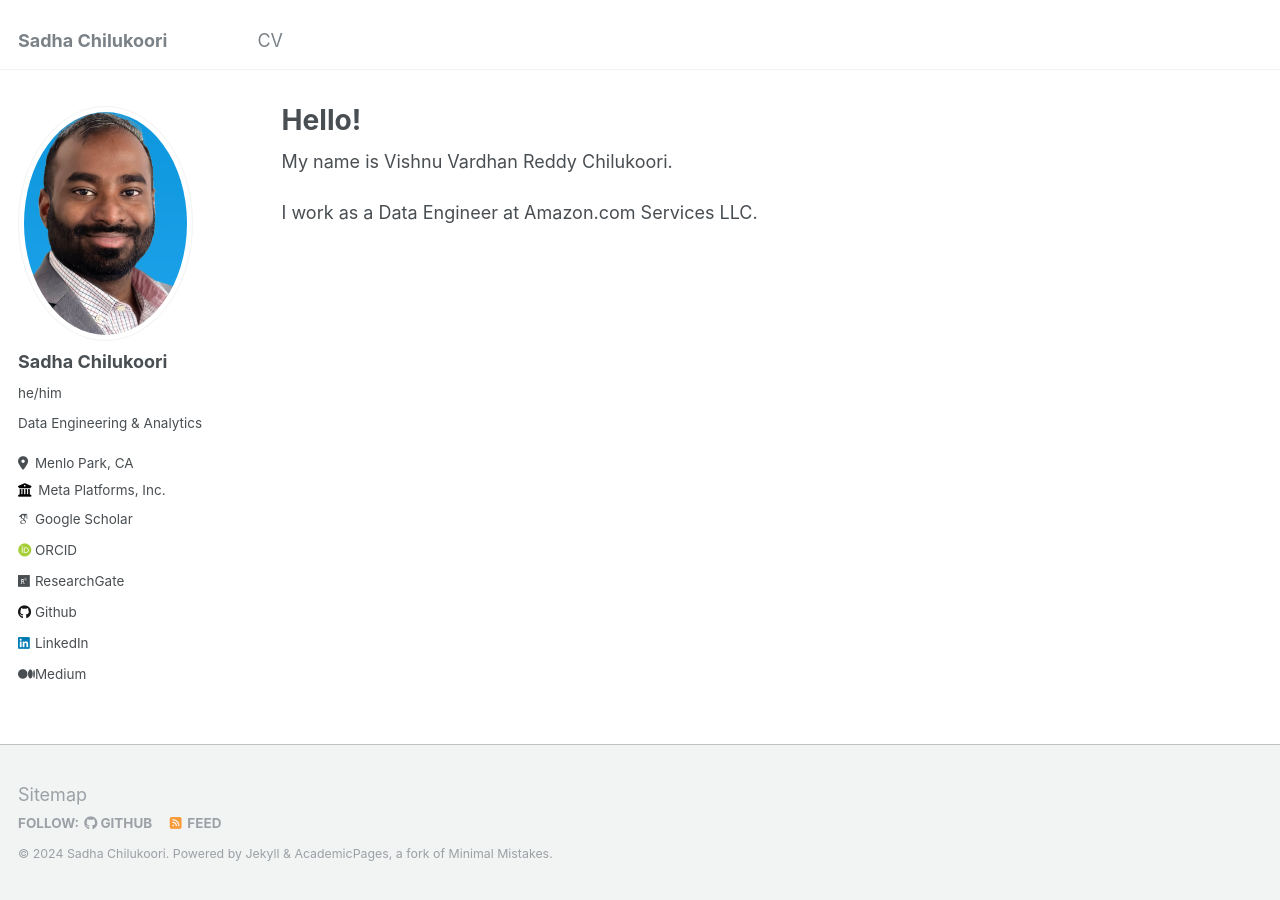
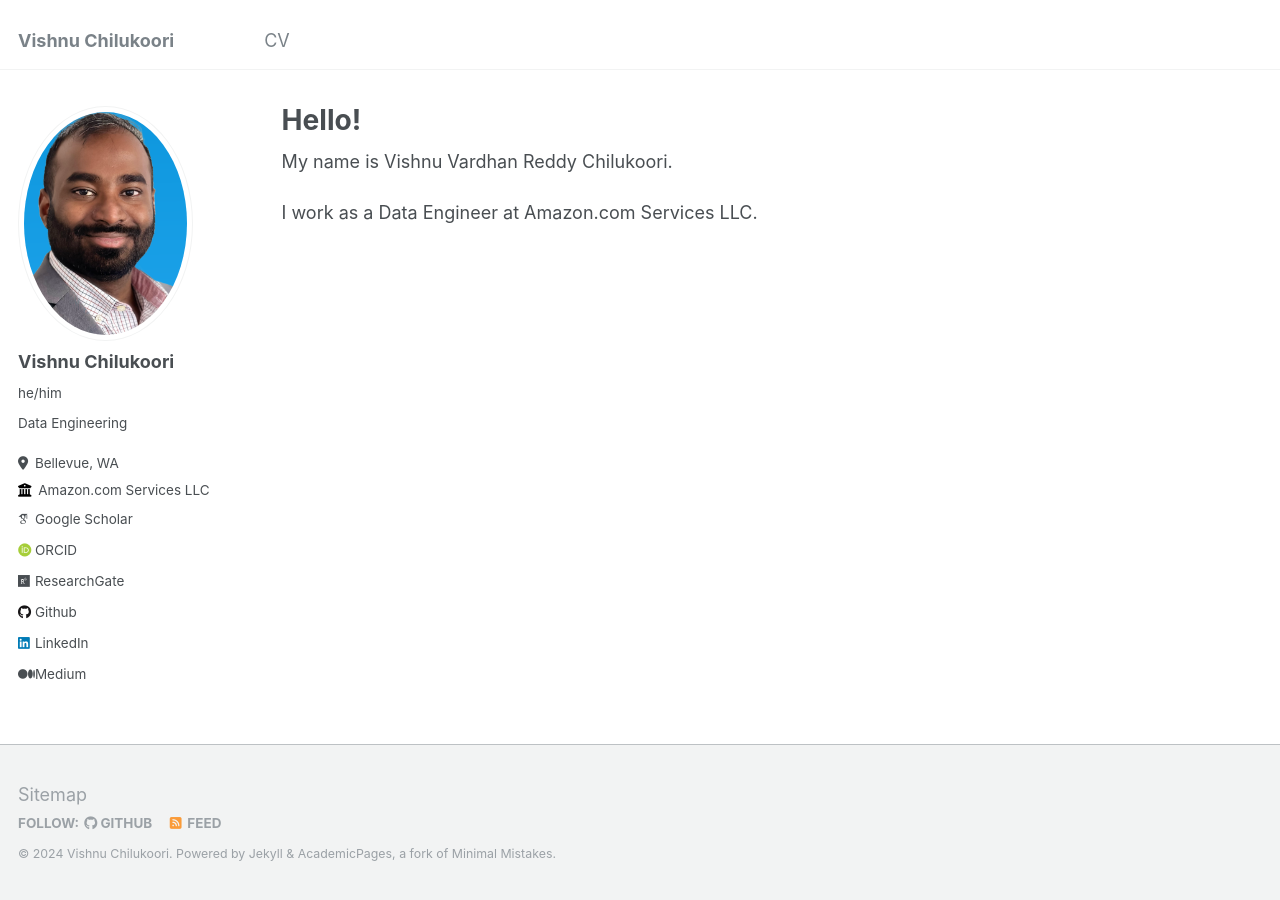
Before and after one commit to VVRChilukoori/VVRChilukoori.github.io, a Jekyll site: the page built from _pages/about.md, in a window 1280 px wide. Built offline with Jekyll 4.4.1, drawn with Linux system fonts in a browser that asks for light colours; some web fonts are replaced.

Commit message:
Updated _config.yml
Updated _config.yml

```diff
--- a/_config.yml
+++ b/_config.yml
@@ -8,13 +8,13 @@
 
 # Basic Site Settings
 locale                   : "en-US"
-title                    : "Sadha Chilukoori"
+title                    : "Vishnu Chilukoori"
 title_separator          : "-"
-name                     : &name "Sadha Chilukoori"
+name                     : &name "Vishnu Chilukoori"
 description              : &description "Data Engineer"
-url                      : https://srchilukoori.github.io # the base hostname & protocol for your site e.g. "https://mmistakes.github.io"
+url                      : https://vvrchilukoori.github.io # the base hostname & protocol for your site e.g. "https://mmistakes.github.io"
 baseurl                  : "" # the subpath of your site, e.g. "/blog"
-repository               : "srchilukoori/srchilukoori.github.io"
+repository               : "vvrchilukoori/vvrchilukoori.github.io"
 
 # Site Author - The following control what appear as part of the author content on the side bar.
 #               If a field is blank the icon and link will not appear, otherwise it will be shown.
@@ -22,28 +22,28 @@
 author:
   # Biographic information
   avatar           : "avatar.png"
-  name             : "Sadha Chilukoori"
+  name             : "Vishnu Chilukoori"
   pronouns         : "he/him"
-  bio              : "Data Engineering & Analytics"
-  location         : "Menlo Park, CA"
-  employer         : "Meta Platforms, Inc."
+  bio              : "Data Engineering"
+  location         : "Bellevue, WA"
+  employer         : "Amazon.com Services LLC"
   uri              : # Url
   email            : # Email
 
   # Academic websites
   arxiv            : # URL - Update with the correct link to your profile
-  googlescholar    : "https://scholar.google.com/citations?user=AxIJVtcAAAAJ&hl=en"
+  googlescholar    : "https://scholar.google.com/citations?user=4zXA19YAAAAJ&hl=en"
   impactstory      : # URL
-  orcid            : "https://orcid.org/0009-0001-6972-2963"
+  orcid            : "https://orcid.org/0009-0007-9478-1934"
   semantic         : # URL
   pubmed           : # URL
-  researchgate     : "https://www.researchgate.net/profile/Sadha-Shiva-Reddy-Chilukoori"
+  researchgate     : "https://www.researchgate.net/profile/Vishnu-Vardhan-Reddy-Chilukoori"
 
   # Repositories and software development
   bitbucket        : # Username - Update with your username on the site
   codepen          : # Username
   dribbble         : # Username
-  github           : "srchilukoori"
+  github           : "vvrchilukoori"
   kaggle           : # Username
   stackoverflow    : # User number or user number and name (i.e., use "1" or "1/jeff-atwood")
 
@@ -57,9 +57,9 @@
   keybase          : # Username
   instagram        : # Username
   lastfm           : # Username
-  linkedin         : "srchilukoori"
+  linkedin         : "vvrc"
   mastodon         : # URL
-  medium           : "srchilukoori"
+  medium           : "vvrchilukoori"
   pinterest        : # Username
   soundcloud       : # Username
   steam            : # Username
@@ -113,8 +113,8 @@
 
 
 # SEO Related
-google_site_verification : "1tXYH5khxlv83rkkFDEbo5A-RBDODJnbDYbLg4xVtvs"
-bing_site_verification   : "59E103DFCC664302AB97BC464AAAEE70"
+google_site_verification :
+bing_site_verification   :
 alexa_site_verification  :
 yandex_site_verification :
 
```
